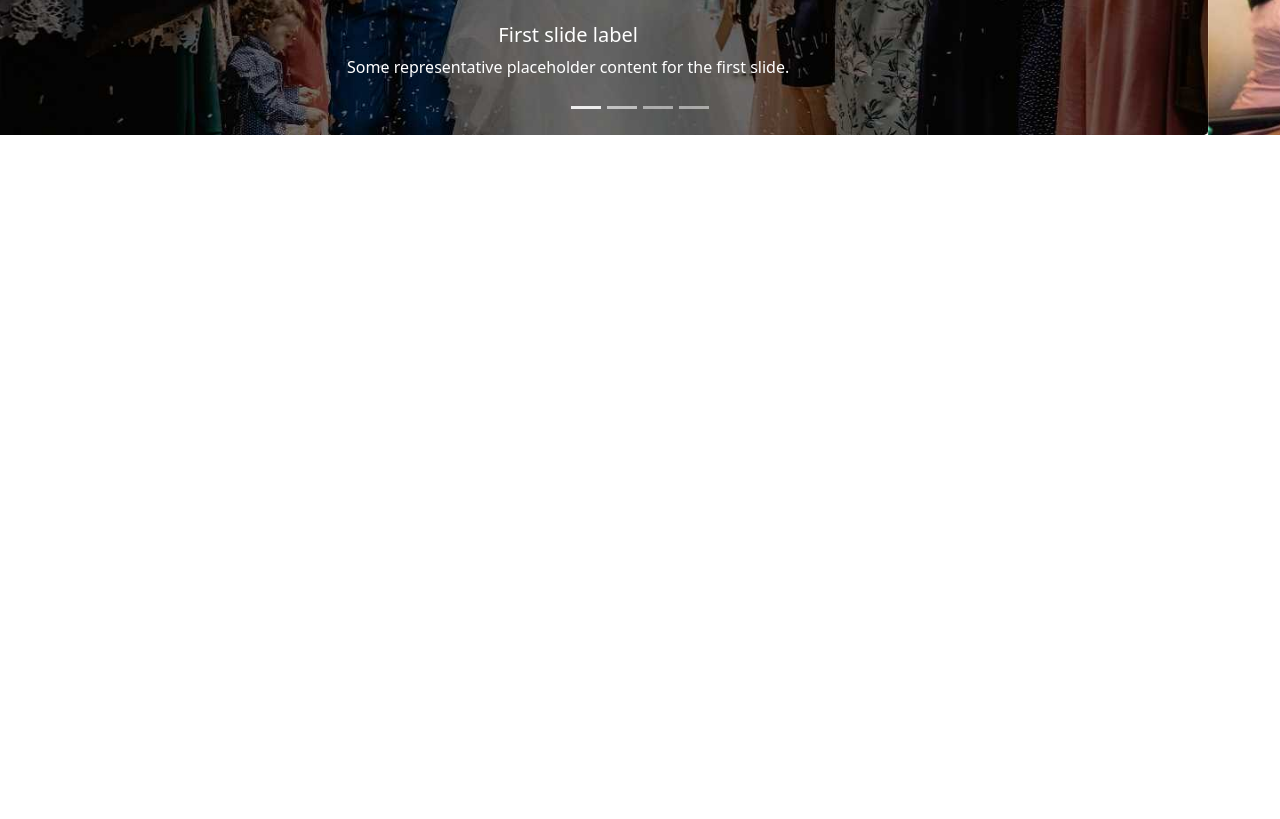
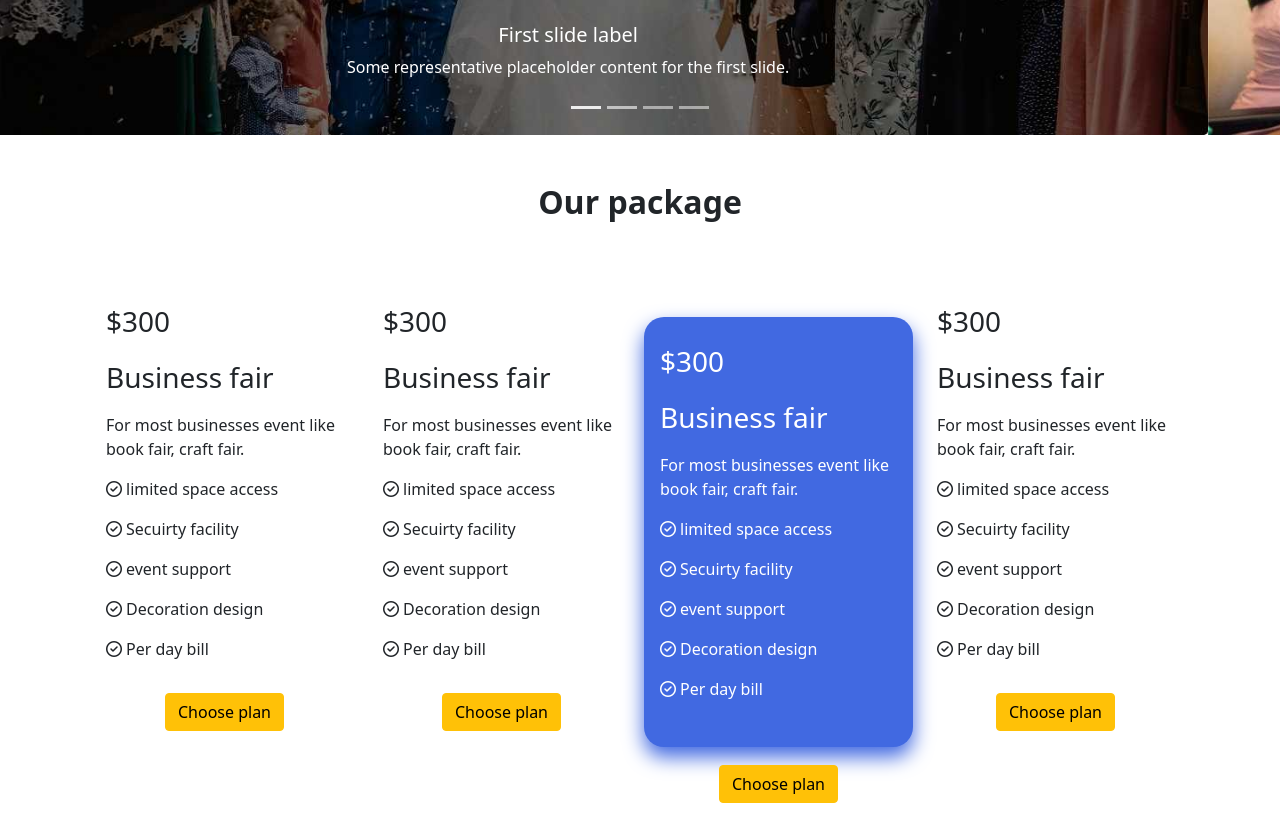
Before and after one commit to RKZeebon/Assignment-3-Convebtion-Center, a plain HTML site: page index.html in a window 1280 px wide. Shown: the part 459-1278 px from the top of the page. Before the commit the page ends 800 px from the top, so only its background shows below. Drawn offline with nearby package versions, Linux system fonts and the light colour scheme.

Commit message:
Package done

```diff
--- a/index.html
+++ b/index.html
@@ -10,6 +10,9 @@
     <!-- bootstrap css-->
     <link href="https://cdn.jsdelivr.net/npm/bootstrap@5.1.3/dist/css/bootstrap.min.css" rel="stylesheet"
         integrity="sha384-1BmE4kWBq78iYhFldvKuhfTAU6auU8tT94WrHftjDbrCEXSU1oBoqyl2QvZ6jIW3" crossorigin="anonymous">
+
+    <!-- venila css -->
+    <link rel="stylesheet" href="style.css">
 </head>
 
 <body>
@@ -100,11 +103,95 @@
         </div>
     </header>
 
+    <!-- Packages area -->
+
+    <section>
+        <div class="container py-5">
+            <h2 class="pb-5 fw-bolder text-center">Our package</h2>
+            <div class="row row-cols-1 row-cols-md-4 align-items-end mx-5 mx-md-1">
+                <div class="col px-0">
+                    <div class="mx-1">
+                        <div class="card-body">
+                            <h3 class="card-title lh-lg">$300 <br> Business fair</h3>
+                            <div class="card-text pb-3">
+                                <p>For most businesses event like book fair, craft fair.</p>
+                                <p><i class="far fa-check-circle me-1"></i>limited space access</p>
+                                <p><i class="far fa-check-circle me-1"></i>Secuirty facility</p>
+                                <p><i class="far fa-check-circle me-1"></i>event support</p>
+                                <p><i class="far fa-check-circle me-1"></i>Decoration design</p>
+                                <p><i class="far fa-check-circle me-1"></i>Per day bill</p>
+                            </div>
+                            <div class="text-center">
+                                <button class="btn btn-warning">Choose plan</button>
+                            </div>
+                        </div>
+                    </div>
+                </div>
+                <div class="col px-0">
+                    <div class="mx-1">
+                        <div class="card-body">
+                            <h3 class="card-title lh-lg">$300 <br> Business fair</h3>
+                            <div class="card-text pb-3">
+                                <p>For most businesses event like book fair, craft fair.</p>
+                                <p><i class="far fa-check-circle me-1"></i>limited space access</p>
+                                <p><i class="far fa-check-circle me-1"></i>Secuirty facility</p>
+                                <p><i class="far fa-check-circle me-1"></i>event support</p>
+                                <p><i class="far fa-check-circle me-1"></i>Decoration design</p>
+                                <p><i class="far fa-check-circle me-1"></i>Per day bill</p>
+                            </div>
+                            <div class="text-center">
+                                <button class="btn btn-warning">Choose plan</button>
+                            </div>
+                        </div>
+                    </div>
+                </div>
+                <div class="col px-0">
+                    <div class="mx-1 highlited-card">
+                        <div class="card-body pt-3">
+                            <h3 class="card-title lh-lg">$300 <br> Business fair</h3>
+                            <div class="card-text pb-5">
+                                <p>For most businesses event like book fair, craft fair.</p>
+                                <p><i class="far fa-check-circle me-1"></i>limited space access</p>
+                                <p><i class="far fa-check-circle me-1"></i>Secuirty facility</p>
+                                <p><i class="far fa-check-circle me-1"></i>event support</p>
+                                <p><i class="far fa-check-circle me-1"></i>Decoration design</p>
+                                <p><i class="far fa-check-circle me-1"></i>Per day bill</p>
+                            </div>
+                            <div class="text-center">
+                                <button class="btn btn-warning">Choose plan</button>
+                            </div>
+                        </div>
+                    </div>
+                </div>
+                <div class="col px-0">
+                    <div class="mx-1">
+                        <div class="card-body">
+                            <h3 class="card-title lh-lg">$300 <br> Business fair</h3>
+                            <div class="card-text pb-3">
+                                <p>For most businesses event like book fair, craft fair.</p>
+                                <p><i class="far fa-check-circle me-1"></i>limited space access</p>
+                                <p><i class="far fa-check-circle me-1"></i>Secuirty facility</p>
+                                <p><i class="far fa-check-circle me-1"></i>event support</p>
+                                <p><i class="far fa-check-circle me-1"></i>Decoration design</p>
+                                <p><i class="far fa-check-circle me-1"></i>Per day bill</p>
+                            </div>
+                            <div class="text-center">
+                                <button class="btn btn-warning">Choose plan</button>
+                            </div>
+                        </div>
+                    </div>
+                </div>
+            </div>
+        </div>
+    </section>
 
     <!-- bootstrap js -->
     <script src="https://cdn.jsdelivr.net/npm/bootstrap@5.1.3/dist/js/bootstrap.bundle.min.js"
         integrity="sha384-ka7Sk0Gln4gmtz2MlQnikT1wXgYsOg+OMhuP+IlRH9sENBO0LRn5q+8nbTov4+1p"
         crossorigin="anonymous"></script>
+
+    <!-- font awesome -->
+    <script src="https://kit.fontawesome.com/def126c5dc.js" crossorigin="anonymous"></script>
 </body>
 
 </html>
--- /dev/null
+++ b/style.css
@@ -0,0 +1,10 @@
+
+.highlited-card{
+    height: 430px;
+    background-color: #4169e1;
+    border-radius: 20px;
+    color: white;
+    box-shadow: 0px 10px 20px #4169e1;
+
+
+}
```
